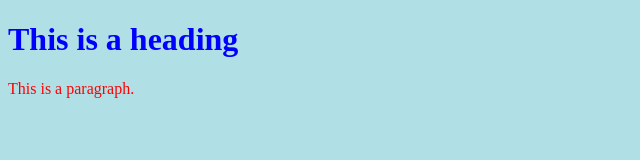
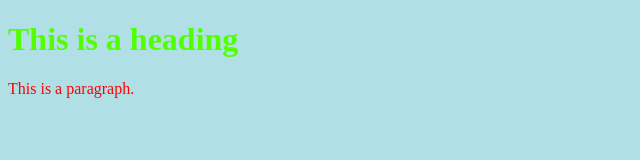
Before and after one commit to isnopitag/testing-html, a plain HTML site: page index.html in a window 1280 px wide. Shown: the whole page, without its empty margins (0-640 px from the left). Drawn offline with Linux system fonts and the light colour scheme.

Commit message:
Unos cambios van en verde

```diff
--- a/index.html
+++ b/index.html
@@ -6,7 +6,7 @@
         background-color: powderblue;
       }
       h1 {
-        color: blue;
+        color: rgb(81, 255, 0);
       }
       p {
         color: red;
```
